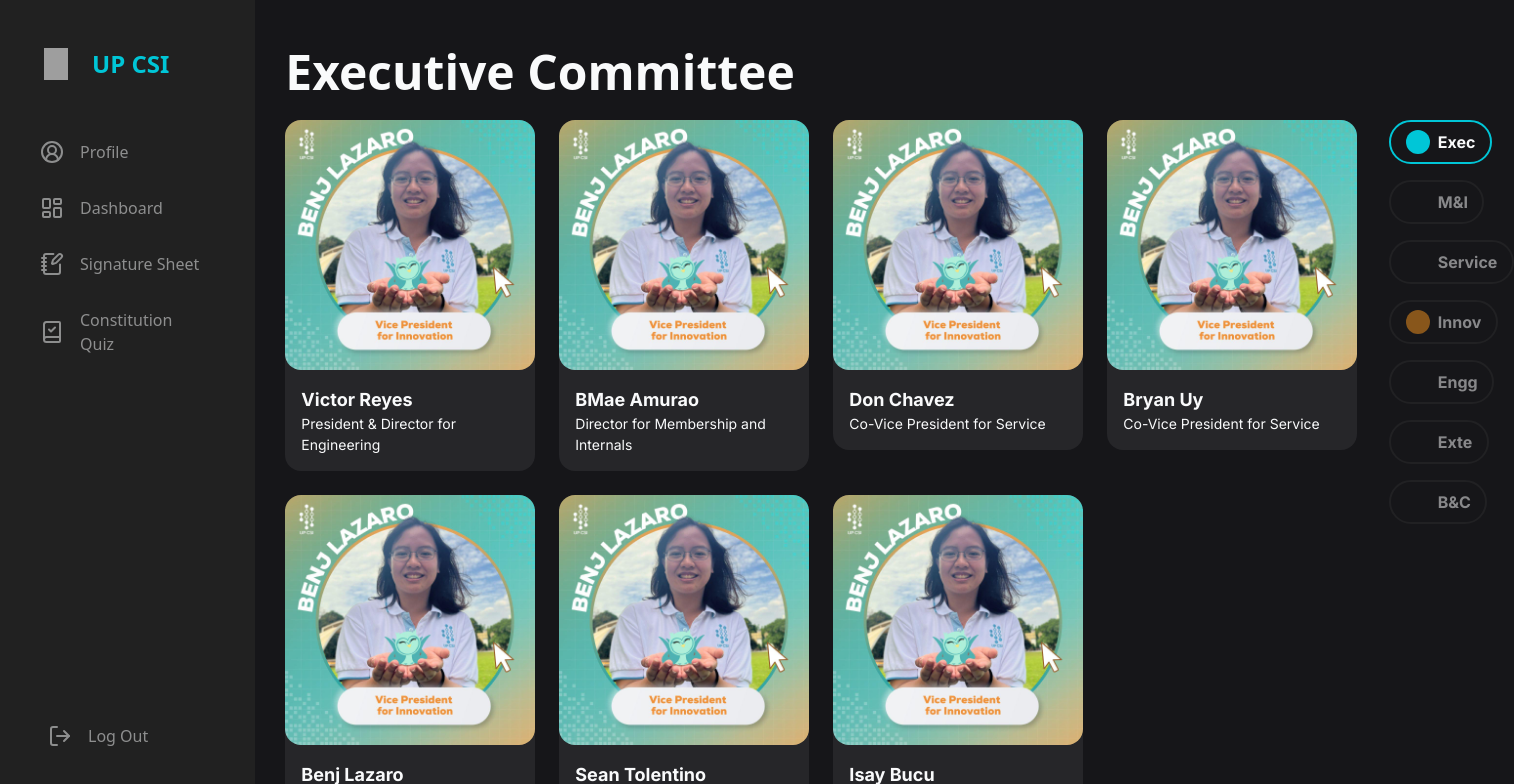
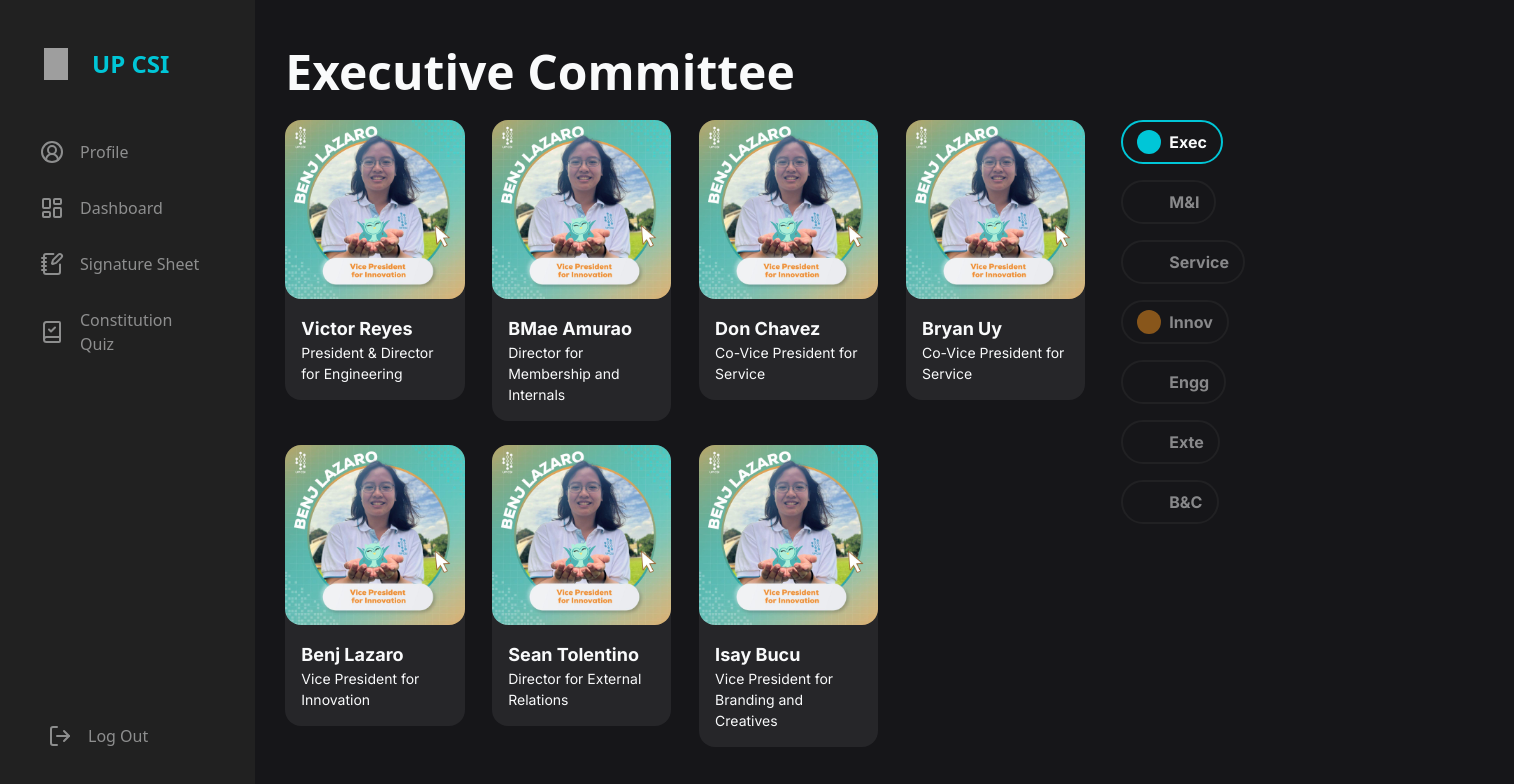
Before and after one commit to westerny1/up-csi-app, a SvelteKit app: page /sigsheet in a window 1280 px wide. Shown: the top 784 px of the page, 1514 px wide, since content can reach past the window. Built offline with nearby package versions, Linux system fonts and the light colour scheme; grey boxes are pictures that could not be loaded.

Commit message:
fix(MemberCard): adjust width to prevent overflow

```diff
--- a/src/routes/sigsheet/MemberCard.svelte
+++ b/src/routes/sigsheet/MemberCard.svelte
@@ -23,7 +23,7 @@
         padding: 0rem 1rem 1rem; /* padding: top left&right bottom*/
         background-color: #262629;
         text-align: center;
-        width: 250px;
+        width: 14vw;
         transition:
             background-color 0.3s ease,
             transform 0.3s ease; /* Add smooth transition for transform */
@@ -36,7 +36,7 @@
 
     .image-container {
         margin-bottom: 1rem;
-        width: 250px;
+        width: 14vw;
         align-self: center;
     }
 
```
